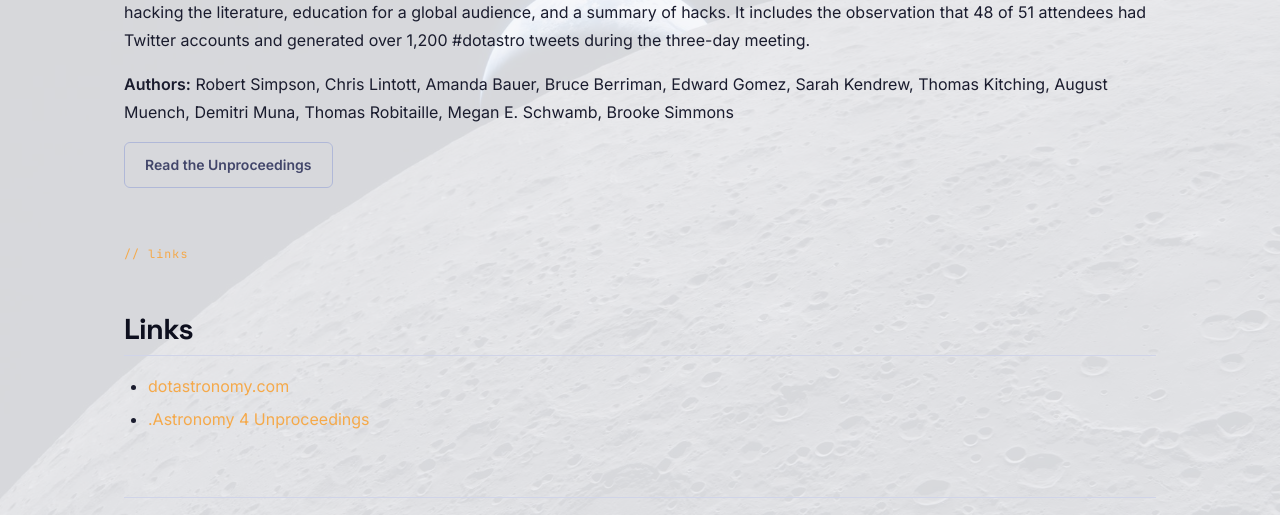
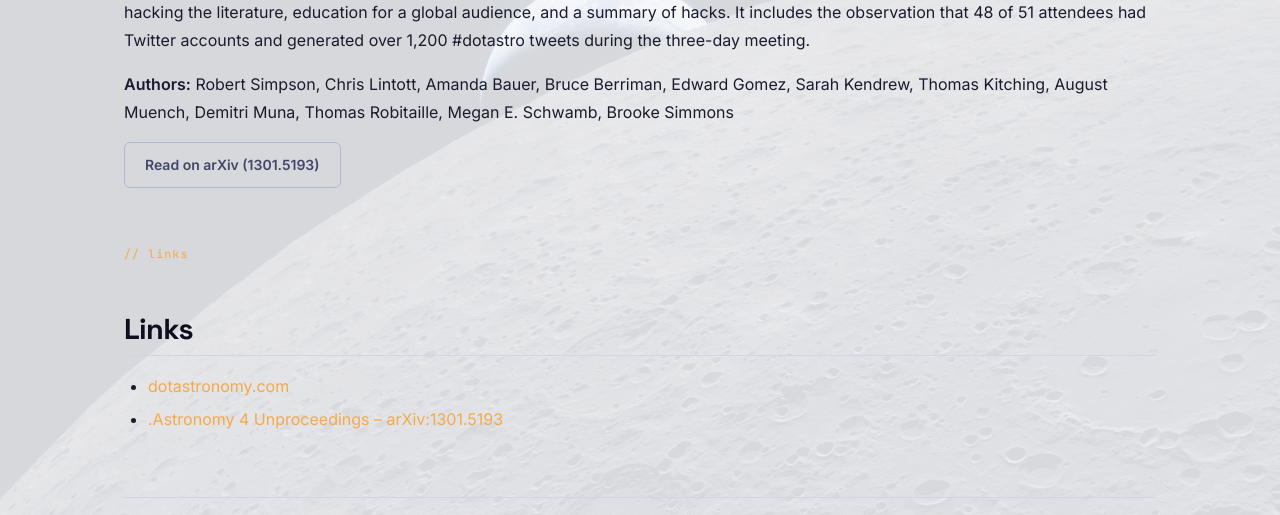
Before and after one commit to dotastro/dotastrosite, a Jekyll site: the page built from events/four/index.md, in a window 1280 px wide and 900 px high, scrolled down 5059 px. Shown: the part 104-619 px from the top of the window. Built offline with Jekyll 4.4.1, drawn with Linux system fonts in a browser that asks for light colours.

Commit message:
.Astronomy 4 Unproceedings: update link to arXiv:1301.5193

```diff
--- a/events/four/index.md
+++ b/events/four/index.md
@@ -180,13 +180,13 @@ The document covers: visualisation, JavaScript and Python in the browser, crowds
 
 **Authors:** Robert Simpson, Chris Lintott, Amanda Bauer, Bruce Berriman, Edward Gomez, Sarah Kendrew, Thomas Kitching, August Muench, Demitri Muna, Thomas Robitaille, Megan E. Schwamb, Brooke Simmons
 
-<a href="https://docs.google.com/document/d/1x8GffmAk8nRItzuUERDpfZb4qSwiqV1f4I30XSrmvMY/edit" target="_blank" rel="noopener" class="btn btn-outline btn-sm">Read the Unproceedings</a>
+<a href="https://arxiv.org/abs/1301.5193" target="_blank" rel="noopener" class="btn btn-outline btn-sm">Read on arXiv (1301.5193)</a>
 
 <span class="section-label">// links</span>
 ## Links {#links}
 
 - [dotastronomy.com](https://www.dotastronomy.com/four)
-- [.Astronomy 4 Unproceedings](https://docs.google.com/document/d/1x8GffmAk8nRItzuUERDpfZb4qSwiqV1f4I30XSrmvMY/edit)
+- [.Astronomy 4 Unproceedings -- arXiv:1301.5193](https://arxiv.org/abs/1301.5193)
 
 
 <div class="contribute-section" data-event=".Astronomy 4">
```
